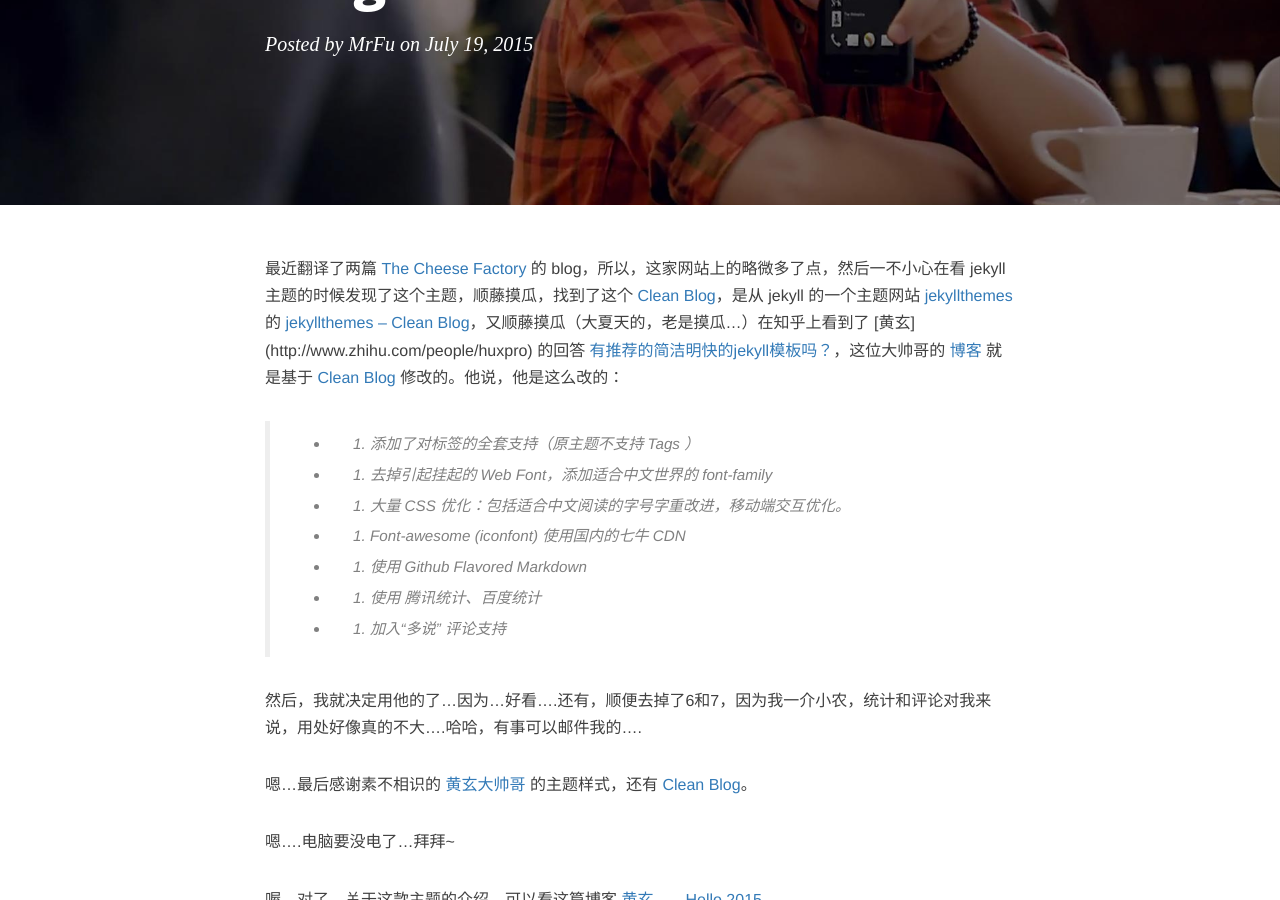
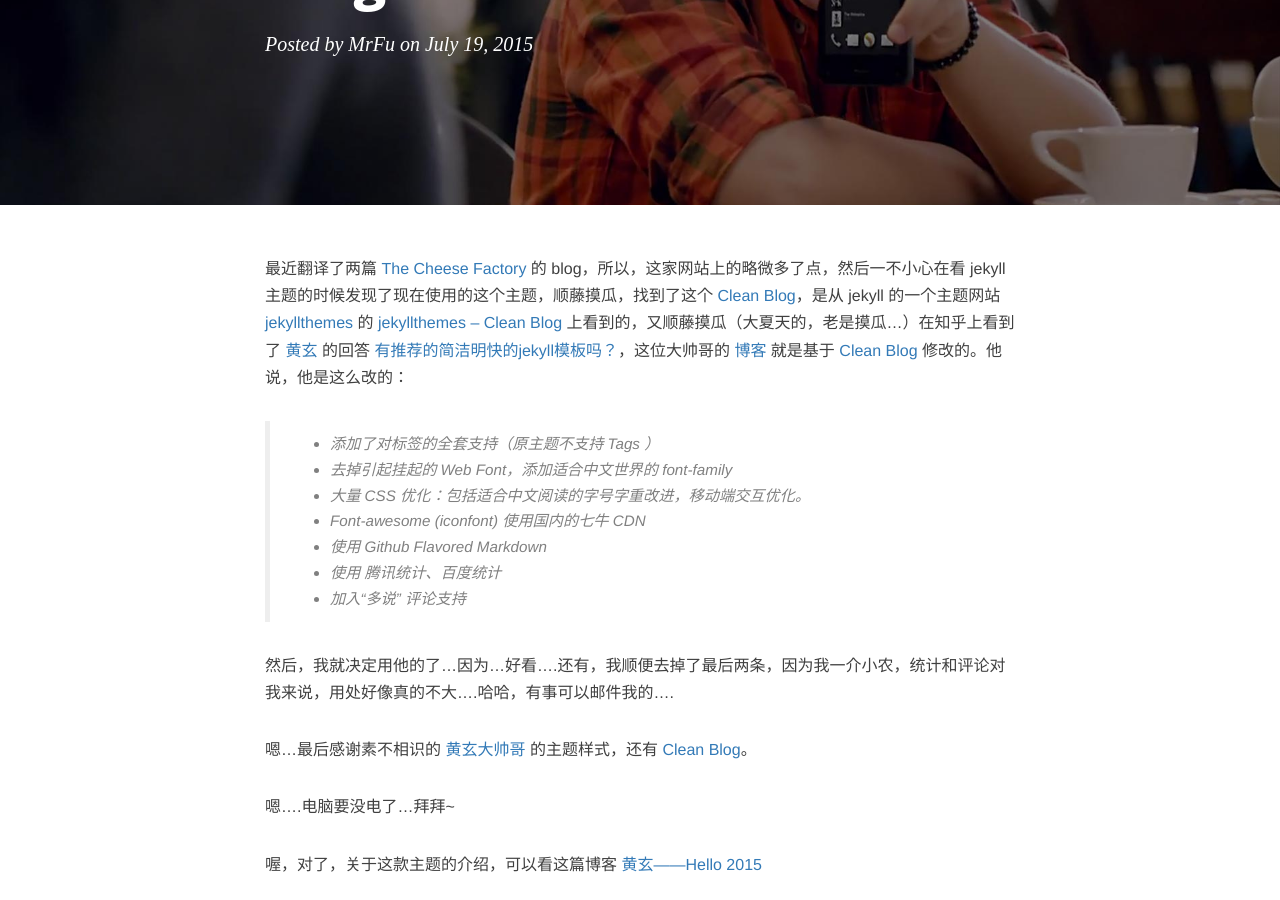
Before and after one commit to MrFuFuFu/mrfufufu.github.io, a Jekyll site: the page built from _posts/2015-07-19-the_new_blog_theme.markdown, in a window 1280 px wide and 900 px high, scrolled down 312 px. Built offline with Jekyll 4.4.1, drawn with Linux system fonts in a browser that asks for light colours; nearby versions of some CDN libraries; comment, search, counter and statistics services are not loaded.

Commit message:
modify my blog theme

```diff
--- a/_posts/2015-07-19-the_new_blog_theme.markdown
+++ b/_posts/2015-07-19-the_new_blog_theme.markdown
@@ -9,18 +9,17 @@ tags:
 ---
 
 
-最近翻译了两篇 [The Cheese Factory
-](http://inthecheesefactory.com/blog) 的 blog，所以，这家网站上的略微多了点，然后一不小心在看 jekyll 主题的时候发现了这个主题，顺藤摸瓜，找到了这个 [Clean Blog](https://github.com/IronSummitMedia/startbootstrap-clean-blog-jekyll)，是从 jekyll 的一个主题网站 [jekyllthemes](http://jekyllthemes.org/) 的 [jekyllthemes -- Clean Blog](http://jekyllthemes.org/themes/clean-blog/)，又顺藤摸瓜（大夏天的，老是摸瓜...）在知乎上看到了 [黄玄] (http://www.zhihu.com/people/huxpro) 的回答 [有推荐的简洁明快的jekyll模板吗？](http://www.zhihu.com/question/20223939/answer/50966881)，这位大帅哥的 [博客](http://huangxuan.me/) 就是基于 [Clean Blog](https://github.com/IronSummitMedia/startbootstrap-clean-blog-jekyll) 修改的。他说，他是这么改的：
+最近翻译了两篇 [The Cheese Factory](http://inthecheesefactory.com/blog) 的 blog，所以，这家网站上的略微多了点，然后一不小心在看 jekyll 主题的时候发现了现在使用的这个主题，顺藤摸瓜，找到了这个 [Clean Blog](https://github.com/IronSummitMedia/startbootstrap-clean-blog-jekyll)，是从 jekyll 的一个主题网站 [jekyllthemes](http://jekyllthemes.org/) 的 [jekyllthemes -- Clean Blog](http://jekyllthemes.org/themes/clean-blog/) 上看到的，又顺藤摸瓜（大夏天的，老是摸瓜...）在知乎上看到了 [黄玄](http://www.zhihu.com/people/huxpro) 的回答 [有推荐的简洁明快的jekyll模板吗？](http://www.zhihu.com/question/20223939/answer/50966881)，这位大帅哥的 [博客](http://huangxuan.me/) 就是基于 [Clean Blog](https://github.com/IronSummitMedia/startbootstrap-clean-blog-jekyll) 修改的。他说，他是这么改的：
 
->* 1. 添加了对标签的全套支持（原主题不支持 Tags ）
->* 2. 去掉引起挂起的 Web Font，添加适合中文世界的 font-family
->* 3. 大量 CSS 优化：包括适合中文阅读的字号字重改进，移动端交互优化。
->* 4. Font-awesome (iconfont) 使用国内的七牛 CDN
->* 5. 使用 Github Flavored Markdown
->* 6. 使用 腾讯统计、百度统计
->* 7. 加入“多说” 评论支持
+>* 添加了对标签的全套支持（原主题不支持 Tags ）
+>* 去掉引起挂起的 Web Font，添加适合中文世界的 font-family
+>* 大量 CSS 优化：包括适合中文阅读的字号字重改进，移动端交互优化。
+>* Font-awesome (iconfont) 使用国内的七牛 CDN
+>* 使用 Github Flavored Markdown
+>* 使用 腾讯统计、百度统计
+>* 加入“多说” 评论支持
 
-然后，我就决定用他的了...因为...好看....还有，顺便去掉了6和7，因为我一介小农，统计和评论对我来说，用处好像真的不大....哈哈，有事可以邮件我的....
+然后，我就决定用他的了...因为...好看....还有，我顺便去掉了最后两条，因为我一介小农，统计和评论对我来说，用处好像真的不大....哈哈，有事可以邮件我的....
 
 嗯...最后感谢素不相识的 [黄玄大帅哥](http://www.zhihu.com/people/huxpro) 的主题样式，还有 [Clean Blog](https://github.com/IronSummitMedia/startbootstrap-clean-blog-jekyll)。
 
--- a/about.md
+++ b/about.md
@@ -7,6 +7,8 @@ header-img: "img/about-bg.jpg"
 ---
 
 我叫傅圆，我是一名来自中国的 Android 开发者，你可以通过这些地方找到我或者看到我，^ ^
+
+<mrfuyuan@gmail.com>
 
 [Github](https://github.com/MrFuFuFu)
 
```
